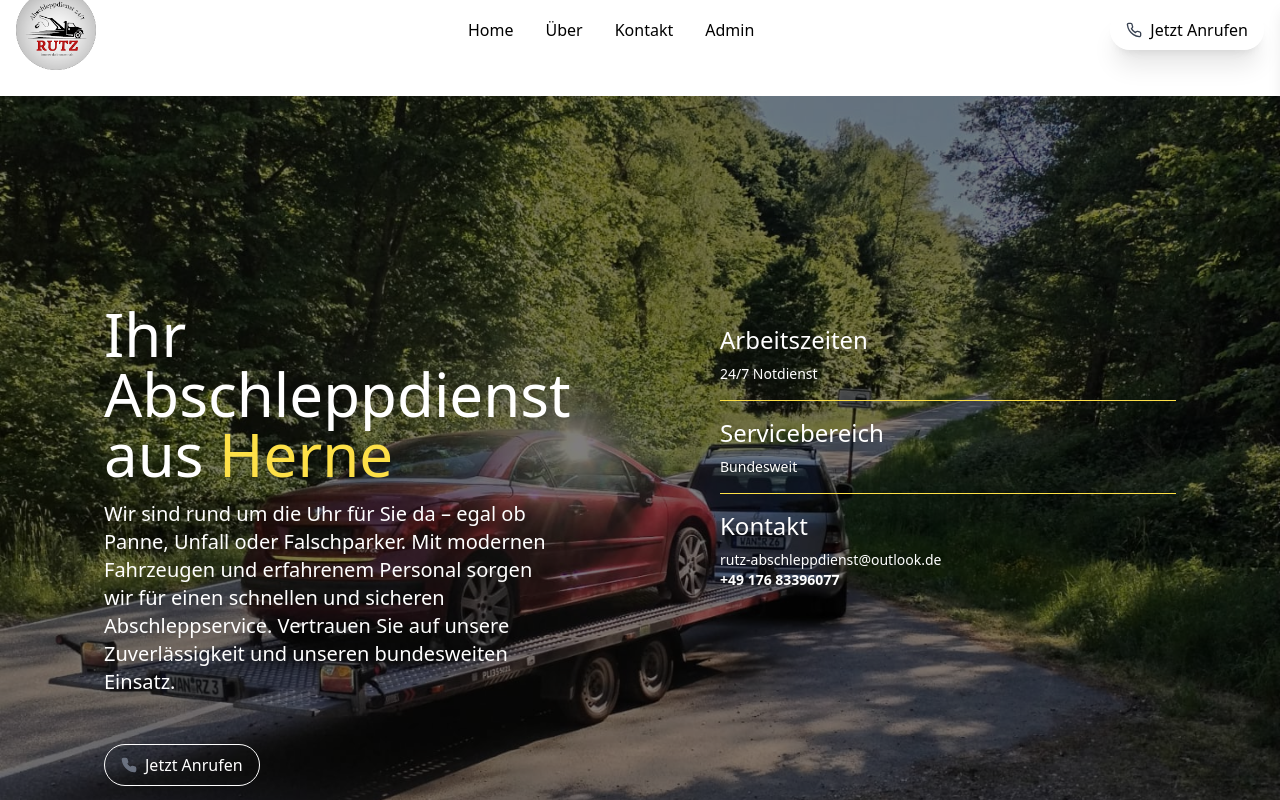
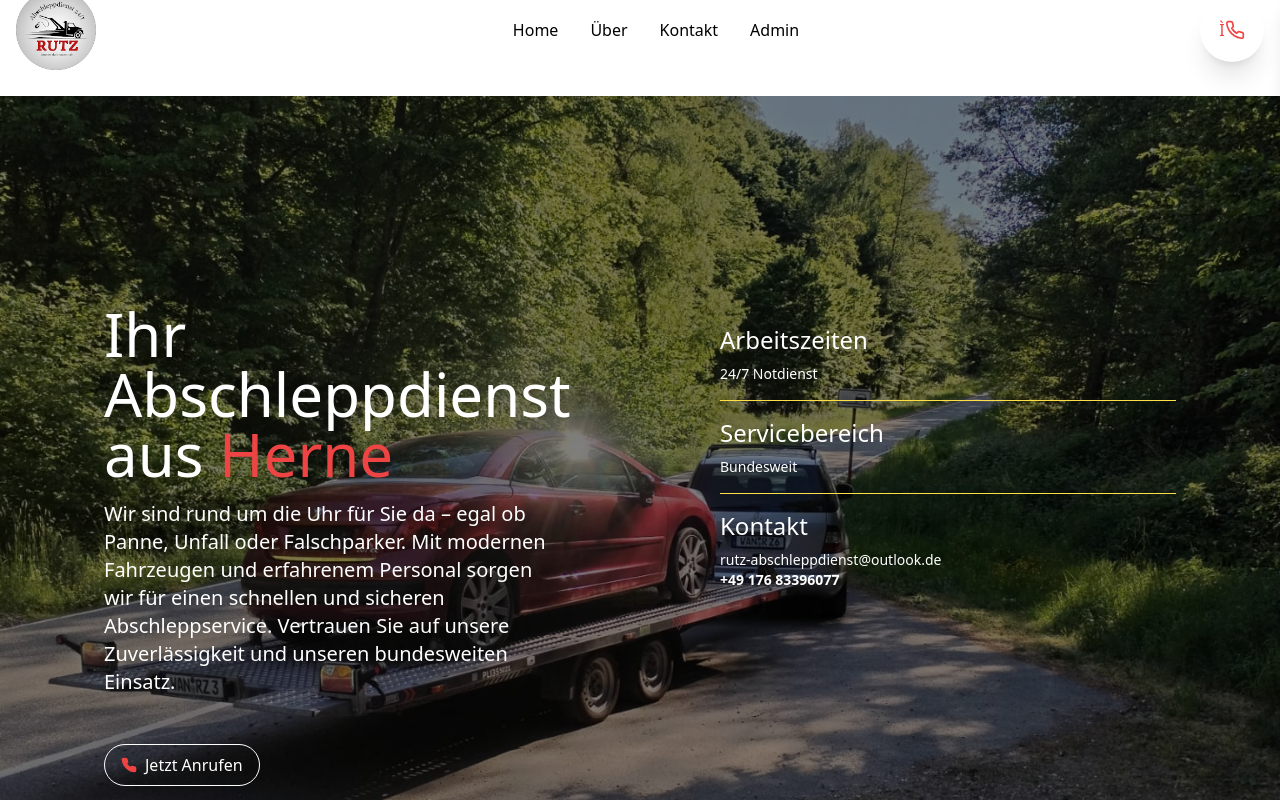
Before and after one commit to MehmetKaldirim/rutz-abschlepp-dienst, a React (Vite) app in the folder client/: page / in a window 1280 px wide. Shown: the top 800 px of the page. Built offline with nearby package versions, Linux system fonts and the light colour scheme; no server answers.

Commit message:
button changed

```diff
--- a/client/src/components/Header.jsx
+++ b/client/src/components/Header.jsx
@@ -97,11 +97,11 @@ const Header = () => {
 
       <div className="hidden md:flex items-center">
         <button
-          className="flex items-center rounded-full px-4 py-2 hover:bg-yellow-400 hover:text-white shadow-xl"
+          className="w-16 h-16 rounded-full bg-white text-red-500 hover:bg-red-500 hover:text-white shadow-xl flex items-center justify-center transition-colors duration-300"
           onClick={handleCallClick}
         >
-          <FiPhone className="mr-2 text-gray-700 hover:text-white" />
-          Jetzt Anrufen
+          Ì
+          <FiPhone className="text-xl" />
         </button>
       </div>
 
--- a/client/src/components/Hero.jsx
+++ b/client/src/components/Hero.jsx
@@ -39,7 +39,7 @@ const Hero = () => {
           <div className="flex flex-col">
             <h1 className="text-2xl lg:text-6xl mb-4 mt-20 lg:mt-48 text-left">
               Ihr <br /> Abschleppdienst <br /> aus{" "}
-              <span className="text-yellow-300">Herne</span>
+              <span className="text-red-500">Herne</span>
             </h1>
             <p className="text-xl text-white text-left">
               Wir sind rund um die Uhr für Sie da – egal ob Panne, Unfall oder
@@ -50,10 +50,10 @@ const Hero = () => {
             </p>
           </div>
           <button
-            className="flex items-center justify-center w-full md:w-auto px-4 py-2 my-12 border border-white text-white hover:bg-white hover:text-yellow-300 transition-colors duration-300 rounded-3xl"
+            className="flex items-center justify-center w-full md:w-auto px-4 py-2 my-12 border border-white text-white hover:bg-white hover:text-red-500 transition-colors duration-300 rounded-3xl"
             onClick={handleCallClick}
           >
-            <FiPhone className="mr-2 text-gray-500 fill-current" />
+            <FiPhone className="mr-2 text-red-500 fill-current" />
             Jetzt Anrufen
           </button>
         </div>
```
